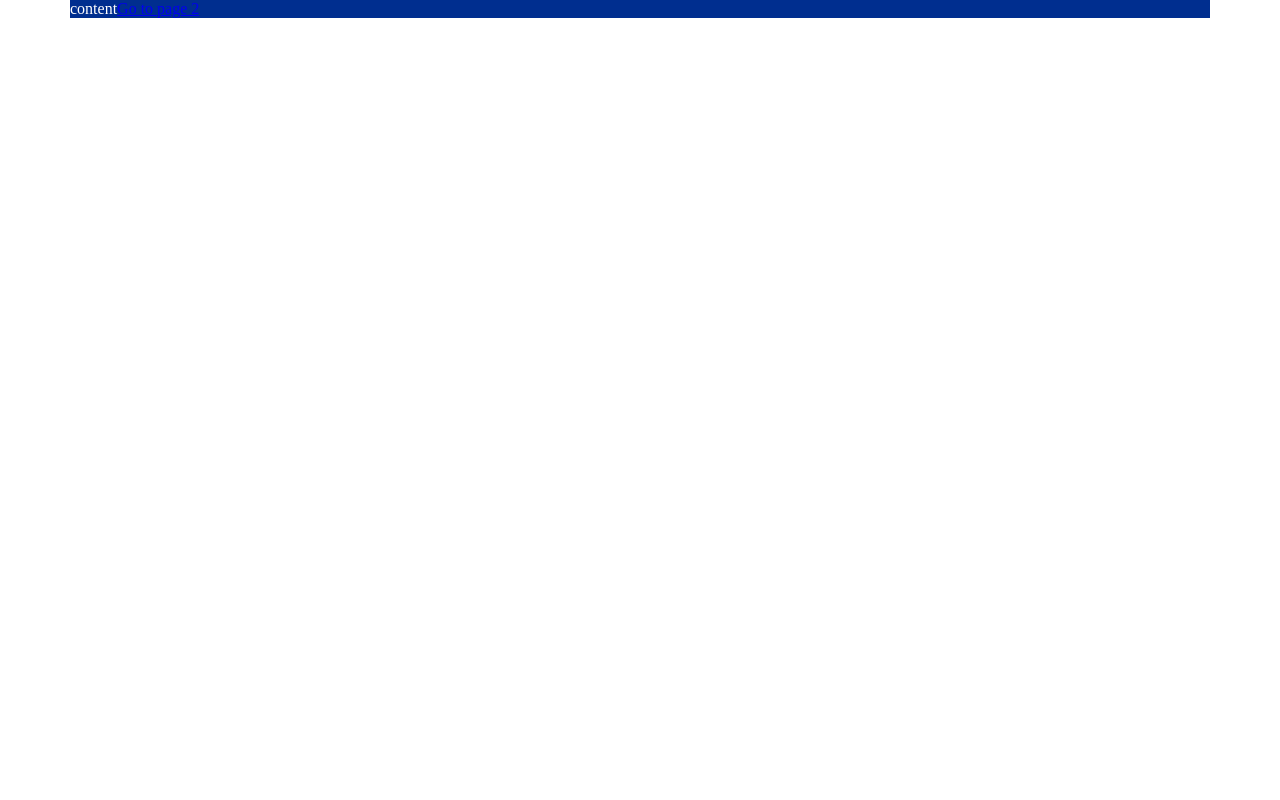
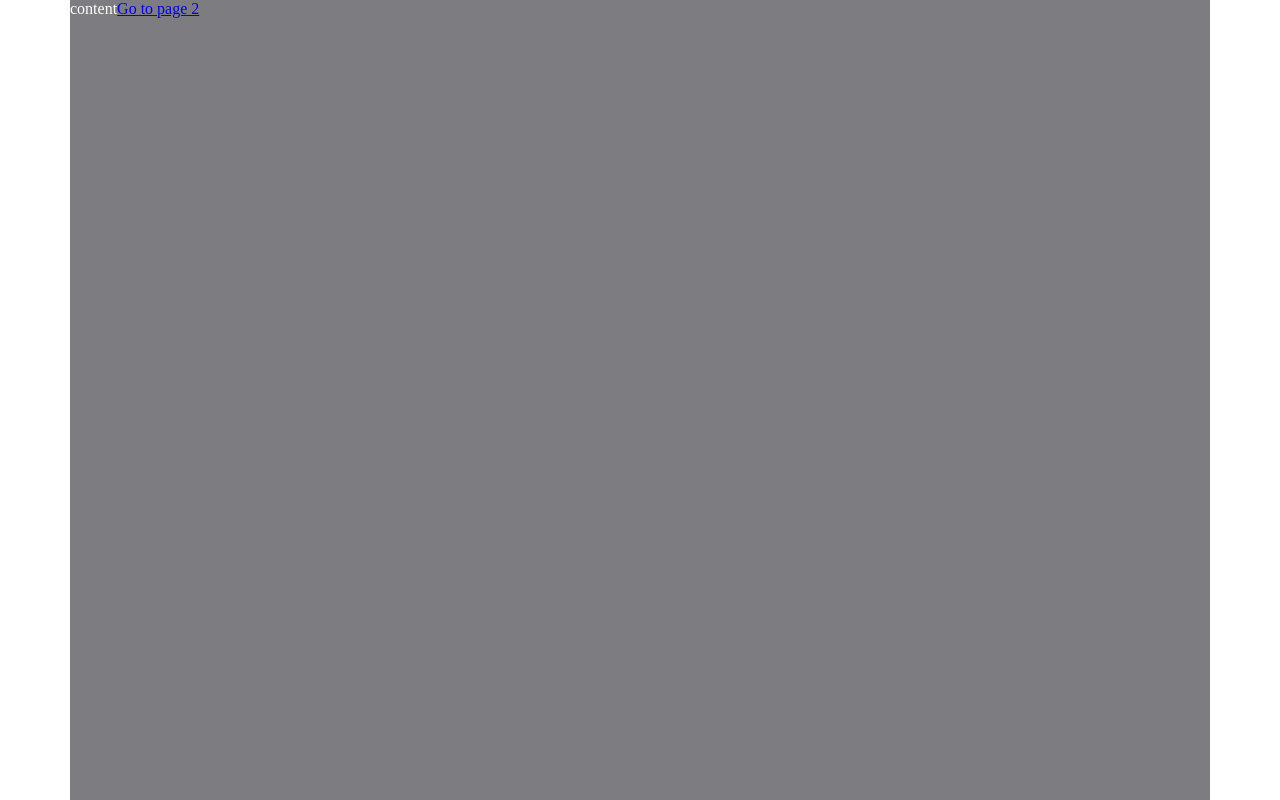
Before and after one commit to jotyx/gatsby-site, a Gatsby site: page / in a window 1280 px wide. Built offline with nearby package versions, Linux system fonts and the light colour scheme; Gatsby itself is replaced by a stand-in of ours.

Commit message:
add global styles

```diff
--- a/gatsby-browser.js
+++ b/gatsby-browser.js
@@ -4,4 +4,4 @@
  * See: https://www.gatsbyjs.org/docs/browser-apis/
  */
 
-// You can delete this file if you're not using it
+import "./src/styles/global.scss";
--- a/gatsby-config.js
+++ b/gatsby-config.js
@@ -1,8 +1,8 @@
 module.exports = {
     siteMetadata: {
-        title: `Gatsby Default Starter`,
-        description: `Kick off your next, great Gatsby project with this default starter. This barebones starter ships with the main Gatsby configuration files you might need.`,
-        author: `@gatsbyjs`,
+        title: `Template`,
+        description: `Template for the new site`,
+        author: `@jotyx`,
     },
     plugins: [
         `gatsby-plugin-react-helmet`,
@@ -28,6 +28,15 @@ module.exports = {
             },
         },
         `gatsby-plugin-sass`,
+        {
+            resolve: 'gatsby-plugin-module-resolver',
+            options: {
+                root: './src', // <- will be used as a root dir
+                aliases: {
+                    components: './components', // <- will become ./src/components
+                },
+            },
+        },
     // this (optional) plugin enables Progressive Web App + Offline functionality
     // To learn more, visit: https://gatsby.dev/offline
     // `gatsby-plugin-offline`,
--- a/package.json
+++ b/package.json
@@ -21,6 +21,7 @@
     "gatsby": "^2.19.45",
     "gatsby-image": "^2.2.44",
     "gatsby-plugin-manifest": "^2.2.48",
+    "gatsby-plugin-module-resolver": "^1.0.3",
     "gatsby-plugin-offline": "^3.0.41",
     "gatsby-plugin-react-helmet": "^3.1.24",
     "gatsby-plugin-sass": "^2.2.1",
--- a/src/components/MainLayout.module.scss
+++ b/src/components/MainLayout.module.scss
@@ -1,12 +1,8 @@
 @import "../styles/index";
-
-body {
-  margin: 0;
-  padding: 0;
-}
 
 .root {
   margin: 0 auto;
+  height: 100%;
 
   width: $container-xs-width;
 
@@ -26,5 +22,5 @@ body {
     width: $container-xl-width;
   }
 
-  background-color: $color-blue;
+  background-color: $color-grey;
 }
--- a/src/pages/index.js
+++ b/src/pages/index.js
@@ -1,8 +1,9 @@
 import React from "react";
 import {Link} from "gatsby";
 
+import {MainLayout, Text} from "components";
 import SEO from "../components/seo";
-import {MainLayout, Text} from "../components";
+import "../styles/index.scss";
 
 const IndexPage = () => (
     <MainLayout>
--- a/src/styles/_variables.scss
+++ b/src/styles/_variables.scss
@@ -15,5 +15,6 @@ $container-md-width: 720px;
 $container-lg-width: 960px;
 $container-xl-width: 1140px;
 
-
+/* COLORS */
 $color-blue: #002e8f;
+$color-grey: #7D7C80;
--- /dev/null
+++ b/src/styles/global.scss
@@ -0,0 +1,19 @@
+html {
+  height: 100%;
+  width: 100%;
+}
+
+body {
+  margin: 0;
+  padding: 0;
+  height: 100%;
+  width: 100%;
+}
+
+#___gatsby {
+  height: 100%;
+}
+
+#gatsby-focus-wrapper {
+  height: 100%;
+}
```
Also changed, not shown: 1 other file.
